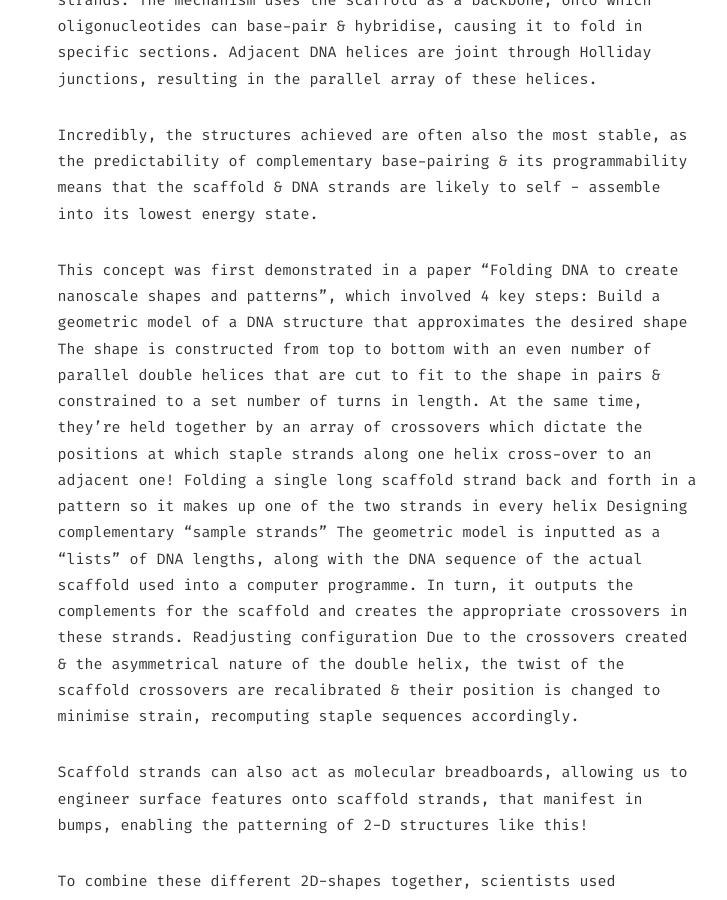
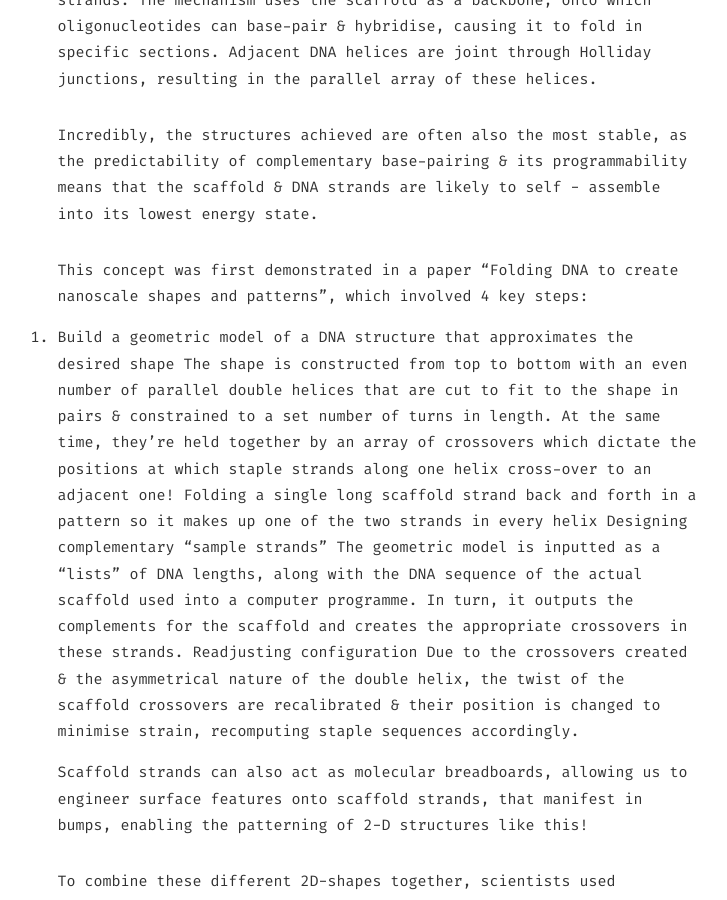
Before and after one commit to stackbit-projects/green-plankton-00834, a Jekyll site: the page built from _posts/2019-08-31-difference-between-font-formats.md, in a window 1280 px wide and 900 px high, scrolled down 1932 px. Shown: the whole window, without its empty margins (260-987 px from the left). Built offline with Jekyll 4.4.1, drawn with Linux system fonts in a browser that asks for light colours; part of the change alters nothing that is shown.

```diff
--- a/_posts/2019-08-31-difference-between-font-formats.md
+++ b/_posts/2019-08-31-difference-between-font-formats.md
@@ -54,7 +54,7 @@ To take it one step further, DNA origami works by using long template strand --
 Incredibly, the structures achieved are often also the most stable, as the predictability of complementary base-pairing & its programmability means that the scaffold & DNA strands are likely to self - assemble into its lowest energy state.
 
 This concept was first demonstrated in a paper “Folding DNA to create nanoscale shapes and patterns”, which involved 4 key steps:
-Build a geometric model of a DNA structure that approximates the desired shape
+1. Build a geometric model of a DNA structure that approximates the desired shape
 The shape is constructed from top to bottom with an even number of parallel double helices that are cut  to fit to the shape in pairs & constrained to a set number of turns in length. At the same time, they’re held together by an array of crossovers which dictate the positions at which staple strands along one helix cross-over to an adjacent one!
 Folding a single long scaffold strand back and forth in a pattern so it makes up one of the two strands in every helix
 Designing complementary “sample strands”
```
